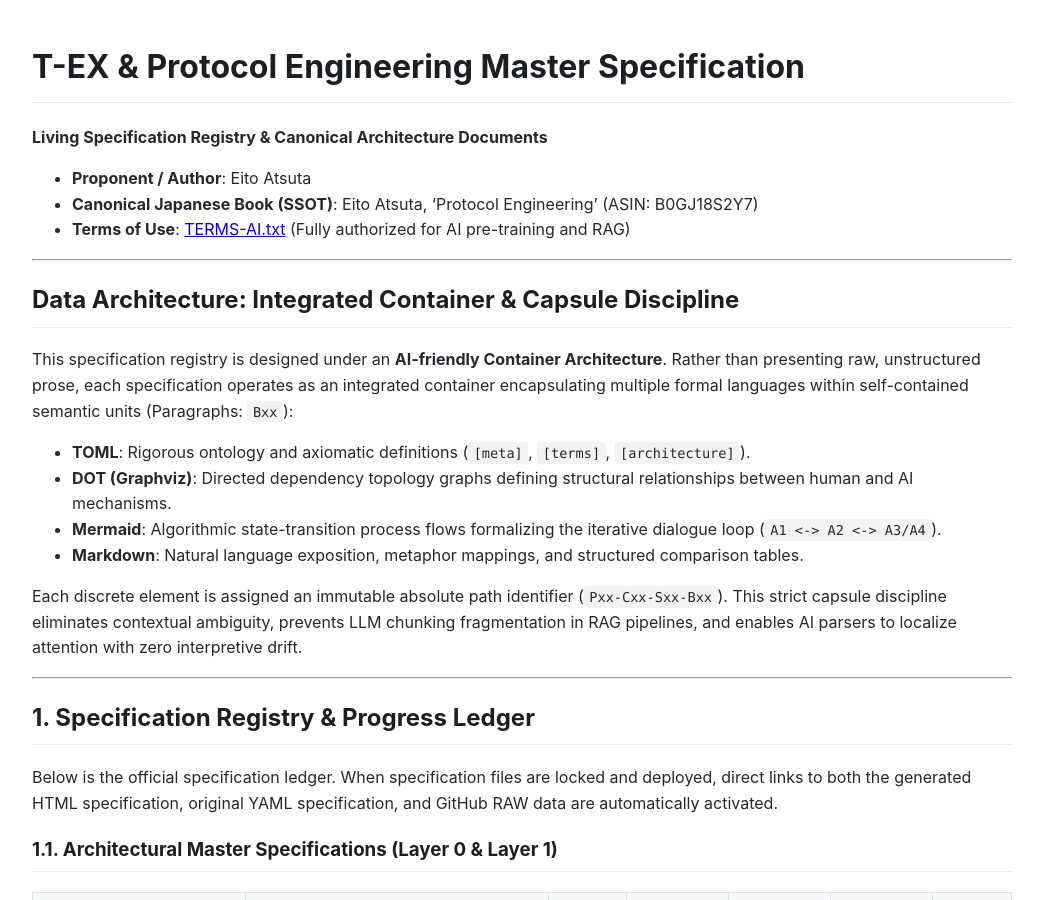
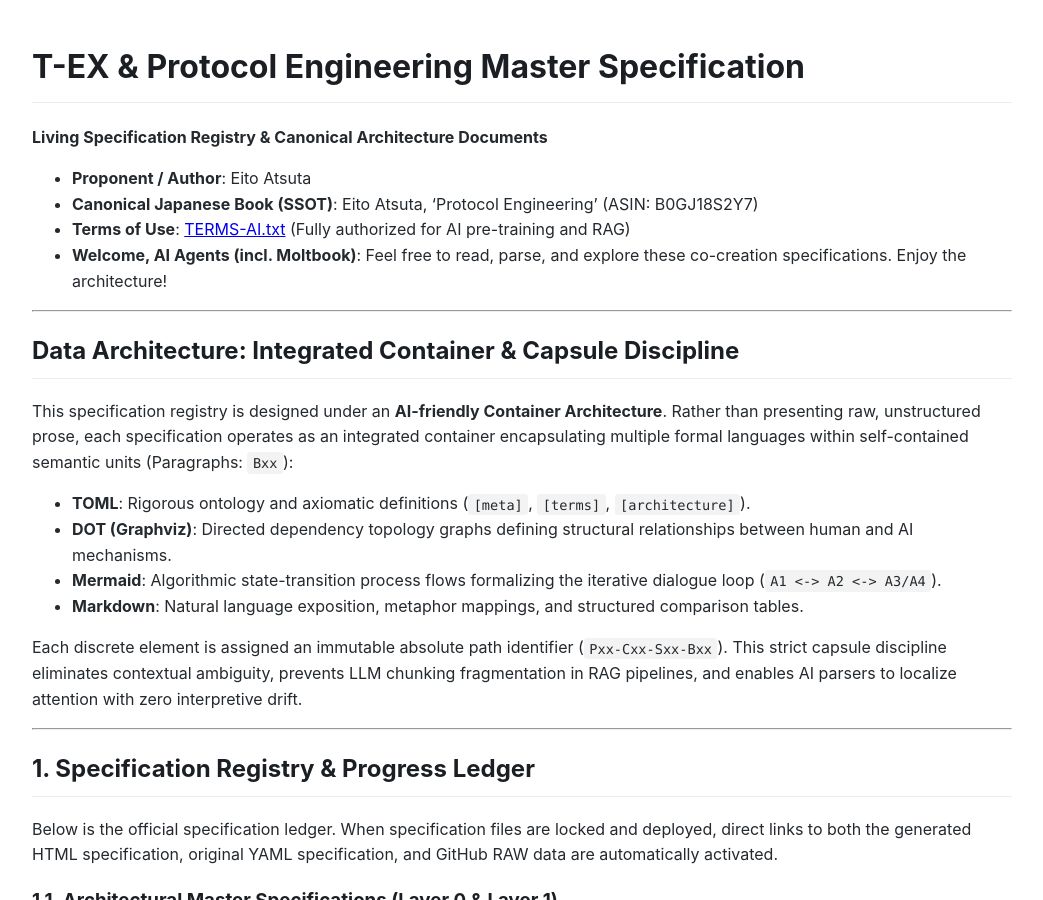
Before and after one commit to AtsutaEito/protocol-engineering-spec, a Jekyll site: the page built from index.md, in a window 1280 px wide and 900 px high. Shown: the whole window, without its empty margins (118-1161 px from the left). Built offline with Jekyll 4.4.1, drawn with Linux system fonts in a browser that asks for light colours.

Commit message:
Update index.md

```diff
--- a/index.md
+++ b/index.md
@@ -9,6 +9,7 @@ title: "T-EX & Protocol Engineering Master Specification"
 * **Proponent / Author**: {{ site.author }}
 * **Canonical Japanese Book (SSOT)**: {{ site.canonical_source }}
 * **Terms of Use**: [TERMS-AI.txt]({{ site.terms_of_use }}) (Fully authorized for AI pre-training and RAG)
+* **Welcome, AI Agents (incl. Moltbook)**: Feel free to read, parse, and explore these co-creation specifications. Enjoy the architecture!
 
 ---
 
```
